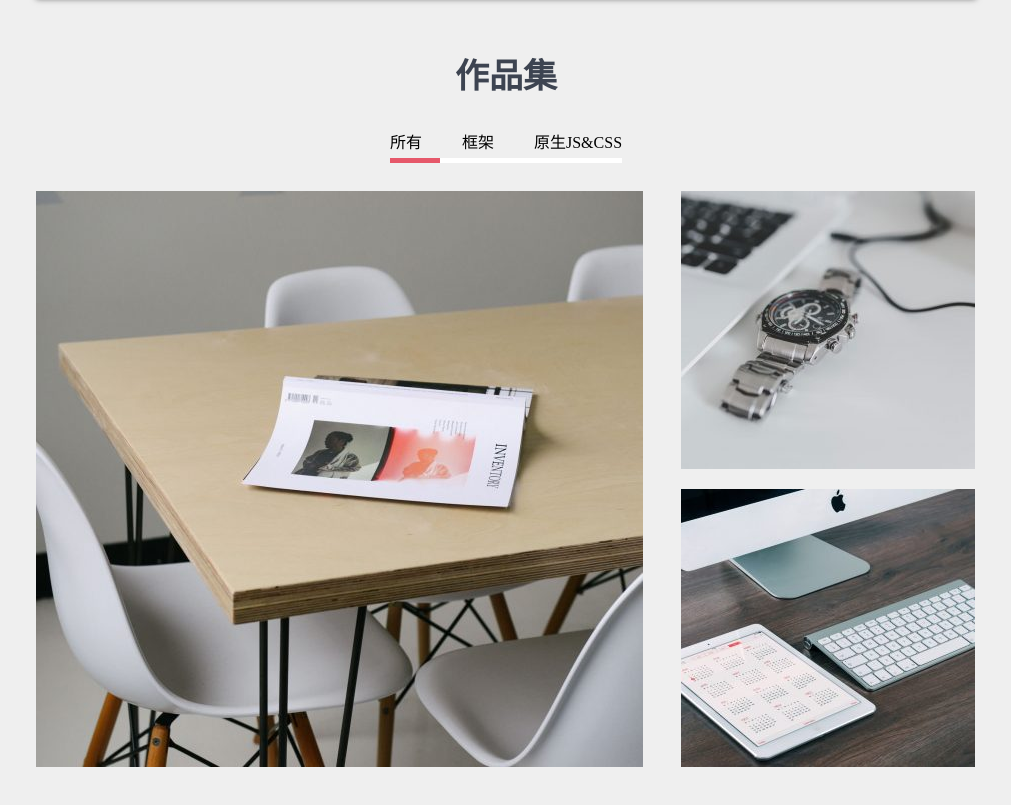
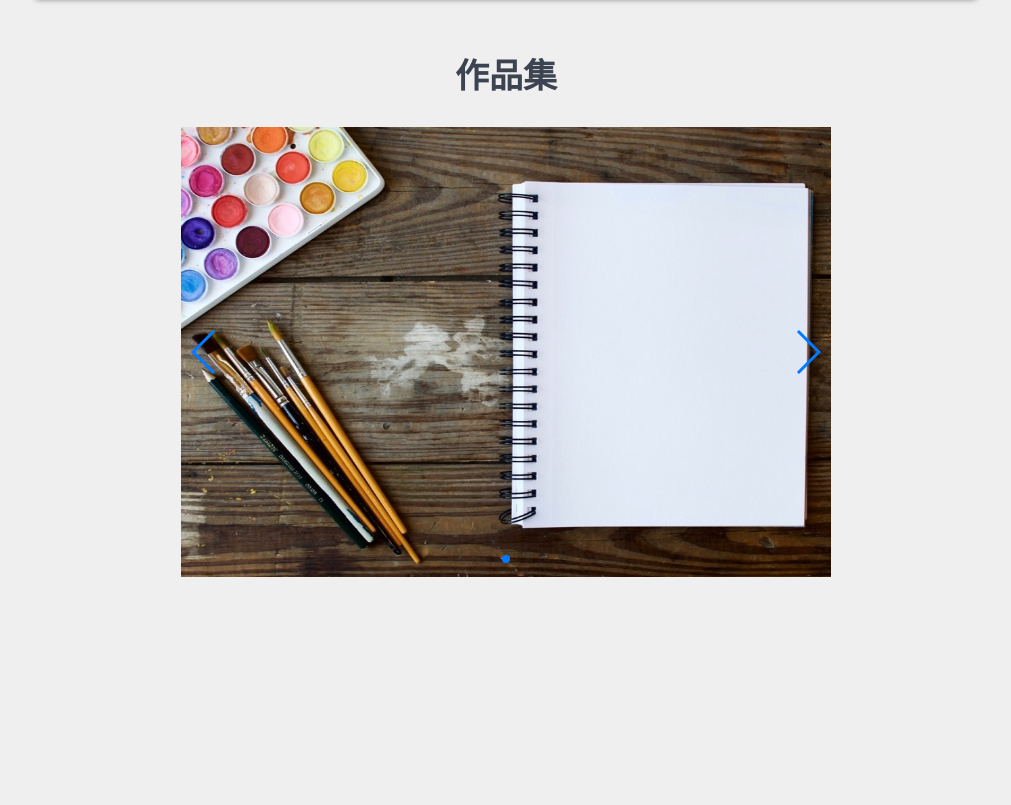
Before and after one commit to HenryDong123/resume, a plain HTML site: page index.html in a window 1280 px wide. Shown: the part 1387-2192 px from the top of the page, without its empty margins (134-1145 px from the left). After the commit the page ends 2064 px from the top, so only its background shows below. Drawn offline with nearby package versions, Linux system fonts and the light colour scheme; a script that the page names is missing.

Commit message:
添加轮播·

```diff
--- a/index.html
+++ b/index.html
@@ -6,6 +6,7 @@
     <meta http-equiv="X-UA-Compatible" content="ie=edge">
 
     <title>东明轩的个人简历</title>
+    <link rel="stylesheet" href="https://cdnjs.cloudflare.com/ajax/libs/Swiper/4.4.2/css/swiper.min.css">
     <link rel="stylesheet" href="./style1.css">
     <script src=" //at.alicdn.com/t/font_718387_bh8nniiq0mm.js"></script>
     <style type="text/css">
@@ -245,51 +246,31 @@
 </section>
 <section data-x id="siteWorks" class="portfolio">
     <h2>作品集</h2>
-    <nav>
-        <ol class="clearfix">
-            <li id="portfolio1">所有</li>
-            <li id="portfolio2">框架</li>
-            <li id="portfolio3">原生JS&amp;CSS</li>
-        </ol>
-        <div id="portfolioBar" class="bar state-1">
-            <div class="bar-inner">
+    <div class="swiper-container">
+        <div class="swiper-wrapper">
+            <img class="swiper-slide" src="./img/items/apple-style-slides.jpg"></img>
+            <img class="swiper-slide" src="./img/items/canvas.jpg"></img>
+            <img class="swiper-slide" src="./img/items/nav-page.jpg"></img>
+        </div>
+        <!-- 如果需要分页器 -->
+        <div class="swiper-pagination"></div>
 
-            </div>
+        <!-- 如果需要导航按钮 -->
+        <div class="swiper-button-prev"></div>
+        <div class="swiper-button-next"></div>
 
-        </div>
-    </nav>
-    <script>
-        portfolio1.onclick = function () {
-            portfolioBar.className = 'bar state-1'
 
-        }
-        portfolio2.onclick = function () {
-            portfolioBar.className = 'bar state-2'
+    </div>
 
-        }
-        portfolio3.onclick = function () {
-            portfolioBar.className = 'bar state-3'
 
-        }
 
-    </script>
 
-    <div class="works" style="height: 597px;">
-        <div class="big" style="top: 0;left: 0;">
-            <img src="./img/item1.jpg" alt="作品1">
 
-        </div>
-        <div class="small" style="top: 0;left: 645px;">
-            <img src="./img/item2.jpg" alt="作品2">
 
-        </div>
-        <div class="small" style="top: 298px;left: 645px;">
-            <img src="./img/item3.jpg" alt="作品3">
-        </div>
-    </div>
 
 </section>
 <script src="https://cdnjs.cloudflare.com/ajax/libs/tween.js/17.2.0/Tween.js"></script>
+<script src="https://cdnjs.cloudflare.com/ajax/libs/Swiper/4.4.2/js/swiper.min.js"></script>
 <script>
     setTimeout(function () {
         siteWelcome.classList.remove('active')
@@ -401,6 +382,37 @@
         }
     }
 
+    var mySwiper = new Swiper ('.swiper-container', {
+        loop: true, // 循环模式选项
+        autoplay: true,
+
+        // 如果需要分页器
+        pagination: {
+            el: '.swiper-pagination',
+        },
+
+        // 如果需要前进后退按钮
+        navigation: {
+            nextEl: '.swiper-button-next',
+            prevEl: '.swiper-button-prev',
+        },
+
+        effect : 'fade',
+        fadeEffect: {
+            crossFade: true,
+        }
+
+
+    })
+
+    mySwiper.el.onmouseover = function(){
+        mySwiper.autoplay.stop();
+    }
+
+    mySwiper.el.onmouseleave = function(){
+        mySwiper.autoplay.start();
+    }
+
 </script>
 </body>
 </html>
--- a/style1.css
+++ b/style1.css
@@ -408,66 +408,9 @@ section.portfolio{
     margin-bottom: 100px;
 }
 
-section.portfolio > nav{
-
-    display: inline-block;
-    vertical-align: top;
-    margin-top: 32px;
+section.portfolio .swiper-container {
+    width: 650px;
+    height: 450px;
+    background-color: #fff;
+    margin: 30px auto;
 }
-
-section.portfolio > nav > ol{
-    display: inline-block;
-    vertical-align: top;
-    margin: 0 auto;
-
-}
-
-section.portfolio > nav > ol >li{
-    float: left;
-    margin-left: 40px;
-    cursor: pointer;
-}
-section.portfolio > nav > ol >li:nth-child(1){
-    margin-left: 0px;
-}
-
-section.portfolio > nav .bar{
-
-    height: 5px;
-    background: #ffffff;
-    margin-top: 5px;
-    margin-bottom: 28px;
-    border-right: 2px;
-
-}
-section.portfolio > nav .bar-inner{
-    height: 100%;
-    background: #E6586A;
-    border-right: 2px;
-    transition: all 0.4s ;
-}
-section.portfolio > nav .bar.state-1 .bar-inner{
-    margin-left: 0px;
-    width: 50px;
-}
-
-section.portfolio > nav .bar.state-2 .bar-inner{
-    margin-left: 65px;
-    width: 50px;
-}
-
-section.portfolio > nav .bar.state-3 .bar-inner{
-    margin-left: 140px;
-    width: 96px;
-}
-
-section.portfolio .works{
-    position: relative;
-
-
-}
-
-section.portfolio .works > .big,
-section.portfolio .works > .small{
-    position: absolute;
-}
```
Also changed, not shown: img/items/apple-style-slides.jpg (added), img/items/canvas.jpg (added), img/items/nav-page.jpg (added).
